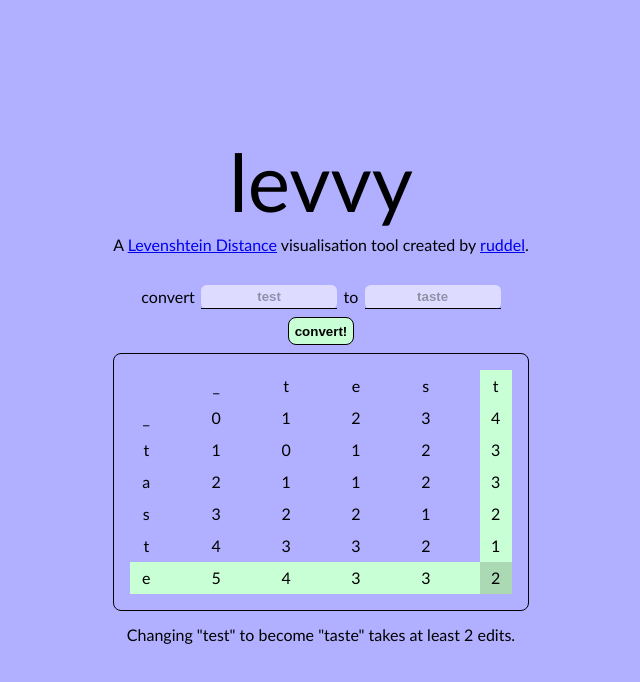
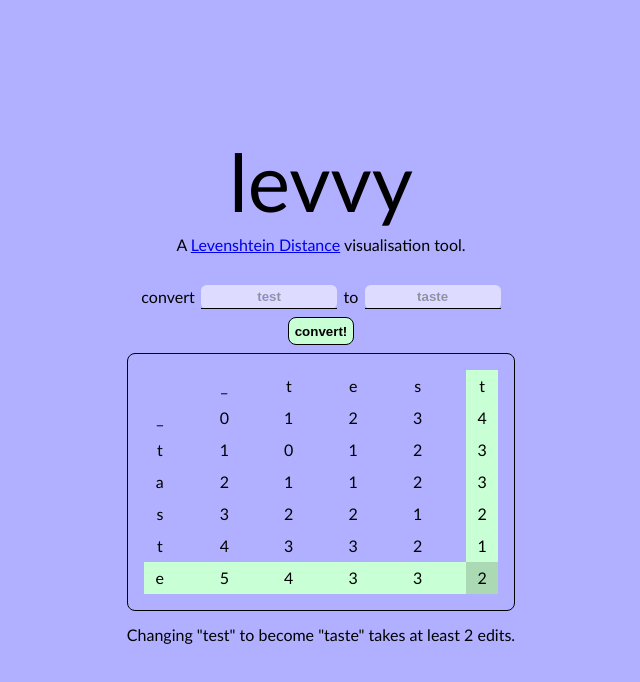
Before and after one commit to ruddelbenito/levvy, a Next.js app: page / in a window 1280 px wide. Shown: the top 682 px of the page, without its empty margins (319-959 px from the left). Built offline with nearby package versions, Linux system fonts and the light colour scheme.

Commit message:
Edit descriptive text

```diff
--- a/app/page.js
+++ b/app/page.js
@@ -103,7 +103,7 @@ export default function Home() {
         <h1 className={styles.title}>levvy</h1>
 
         <div className={styles.descriptor}>
-           <p>A <a href="https://www.geeksforgeeks.org/introduction-to-levenshtein-distance/" target="_blank" rel="noreferrer">Levenshtein Distance</a> visualisation tool created by <a href="https://ruddel.ca/" target="_blank" rel="noreferrer">ruddel</a>.</p>
+           <p>A <a href="https://www.geeksforgeeks.org/introduction-to-levenshtein-distance/" target="_blank" rel="noreferrer">Levenshtein Distance</a> visualisation tool{/* created by <a href="https://ruddel.ca/" target="_blank" rel="noreferrer">ruddel</a>*/}.</p>
         </div>
 
         <div className={styles.form}>
```
